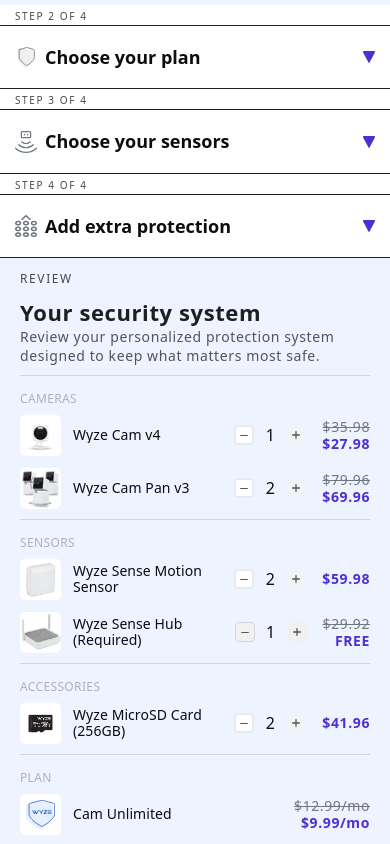
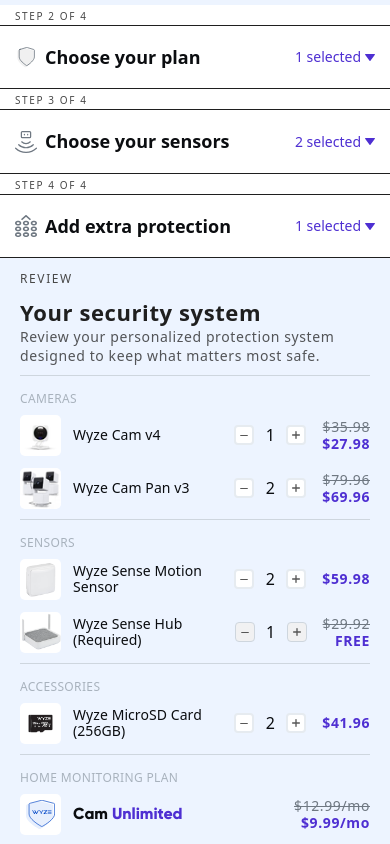
Before and after one commit to okste1234/bundle_builder, a React (Vite) app: page / in a window 390 px wide. Shown: the part 1140-1984 px from the top of the page. Built offline with nearby package versions, Linux system fonts and the light colour scheme; a web font is replaced by a local one.

Commit message:
feat: enhance review panel components  for mobile, with improved label handling and responsive design. Inspect increament icon...

```diff
--- a/src/BundleBuilder.tsx
+++ b/src/BundleBuilder.tsx
@@ -51,7 +51,7 @@
             isOpen={isOpen}
             isFirst={index === 0}
             selectedCount={
-              step.category === 'plan' ? undefined : getSelectedProductCount(state, step.category as ProductCategory)
+              step.category === 'plan' ? (state.planId ? 1 : 0) : getSelectedProductCount(state, step.category as ProductCategory)
             }
             onToggle={() => toggleStep(step.id)}
             nextLabel={step.nextLabel}
@@ -76,7 +76,7 @@
                 sm:grid-cols-2 sm:items-stretch
                 lg:flex lg:flex-wrap lg:justify-center
                 xl:grid xl:grid-cols-2 xl:items-stretch
-            "
+              "
             >
               {productsByCategory[step.category as ProductCategory].map((product) => (
                 <div
--- a/src/components/accordion/AccordionStep.tsx
+++ b/src/components/accordion/AccordionStep.tsx
@@ -67,18 +67,24 @@
           </span>
         </span>
         <span className="flex shrink-0 items-center gap-[4px]">
-          {isOpen && typeof selectedCount === 'number' && (
-            <span className="animate-fade-in whitespace-nowrap text-[14px] font-medium leading-[16px] text-brand">
-              {selectedCount} selected
-            </span>
+          {typeof selectedCount === 'number' && (
+            <>
+              {/* Mobile: always visible */}
+              <span className="sm:hidden whitespace-nowrap text-[14px] font-medium leading-4 text-brand">
+                {selectedCount} selected
+              </span>
+              {/* sm+: only visible when open */}
+              {isOpen && (
+                <span className="hidden sm:inline whitespace-nowrap text-[14px] font-medium leading-4 text-brand">
+                  {selectedCount} selected
+                </span>
+              )}
+            </>
           )}
-          {/* This exported asset is Figma's base "12/carrot-up" shape (unrotated = up).
-              Figma's own "12/carrot-down" instance is the same shape with rotate-180
-              applied — so collapsed (down) gets the rotation here, not open (up). */}
           <img
             src="/assets/icon-chevron-down.svg"
             alt=""
-            className={`size-[12px] shrink-0 transition-transform duration-300 ease-out ${isOpen ? '' : 'rotate-180'}`}
+            className={`h-[7px] w-[10px] shrink-0 transition-transform duration-300 ease-out ${isOpen ? '' : 'rotate-180'}`}
           />
         </span>
       </button>
--- a/src/components/product/QuantityStepper.tsx
+++ b/src/components/product/QuantityStepper.tsx
@@ -9,6 +9,7 @@
   /** Tighter footprint used in the review panel. */
   compact?: boolean;
   label: string;
+  isReviewBtn?: boolean;
 }
 
 export function QuantityStepper({
@@ -20,6 +21,7 @@
   disabled = false,
   compact = false,
   label,
+  isReviewBtn = false
 }: QuantityStepperProps) {
   const atMin = disabled || quantity <= min;
   const atMax = disabled || quantity >= max;
@@ -29,7 +31,7 @@
   const decrementClasses = disabled
     ? 'bg-disabled-bg border border-line'
     : 'bg-white border-2 border-line-soft disabled:opacity-40';
-  const incrementClasses = disabled ? 'bg-disabled-bg' : 'bg-surface-muted disabled:opacity-40';
+  const incrementClasses = disabled ? 'bg-disabled-bg border border-line' : isReviewBtn ? 'bg-white border-2 border-line-soft disabled:opacity-40' : 'bg-surface-muted disabled:opacity-40';
 
   return (
     <div
--- a/src/components/review/ReviewInfoRow.tsx
+++ b/src/components/review/ReviewInfoRow.tsx
@@ -6,19 +6,22 @@
   current: number;
   compareAt?: number;
   suffix?: string;
+  nameAccent?: string;
 }
 
 /** A review-panel row with an icon instead of a product thumbnail and no quantity
  *  stepper — used for the Plan and Shipping sections. */
-export function ReviewInfoRow({ icon, label, current, compareAt, suffix }: ReviewInfoRowProps) {
+export function ReviewInfoRow({ icon, label, current, compareAt, suffix, nameAccent }: ReviewInfoRowProps) {
+  const namePrefix = nameAccent ? label.replace(nameAccent, '').trim() : null;
+
   return (
     <div className="flex w-full items-center justify-between gap-[16px]">
       <div className="flex min-w-0 flex-1 items-center gap-[12px]">
         <div className="flex size-[41px] shrink-0 items-center justify-center overflow-hidden rounded-[5px] bg-white">
           <img src={icon} alt="" className="size-[29px]" />
         </div>
-        <p className="min-w-0 flex-1 truncate text-[14px] font-medium leading-[16px] tracking-[0.07px] text-ink">
-          {label}
+        <p className="min-w-0 flex-1 truncate font-gilroy text-[16px] font-extrabold leading-none tracking-[-0.032px] text-ink">
+          {namePrefix ? (<> {namePrefix}{' '}<span className="text-brand">{nameAccent}</span></>) : (label)}
         </p>
       </div>
       <Price current={current} compareAt={compareAt} freeWhenZero size="sm" emphasis="brand" suffix={suffix} />
--- a/src/components/review/ReviewItem.tsx
+++ b/src/components/review/ReviewItem.tsx
@@ -32,6 +32,7 @@
           disabled={item.required}
           compact
           label={label}
+          isReviewBtn= { true}
         />
       </div>
       <Price
--- a/src/components/review/ReviewPanel.tsx
+++ b/src/components/review/ReviewPanel.tsx
@@ -68,13 +68,20 @@
             <ReviewCategorySection category="accessory" state={state} />
 
             {plan && (
-              <ReviewSection label="Plan">
+              <ReviewSection
+                label={
+                  <>
+                    <span className="sm:hidden">Home monitoring plan</span>
+                    <span className="hidden sm:inline">Plan</span>
+                  </>}
+                >
                 <ReviewInfoRow
                   icon={plan.icon}
                   label={plan.name}
                   current={plan.price}
                   compareAt={plan.compareAtPrice}
                   suffix="/mo"
+                  nameAccent={plan.nameAccent}
                 />
               </ReviewSection>
             )}
--- a/src/components/review/ReviewSection.tsx
+++ b/src/components/review/ReviewSection.tsx
@@ -1,7 +1,7 @@
 import type { ReactNode } from 'react';
 
 interface ReviewSectionProps {
-  label: string;
+  label: string | ReactNode;
   children: ReactNode;
 }
 
```
